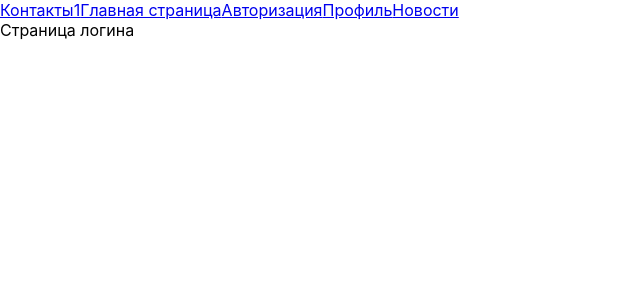
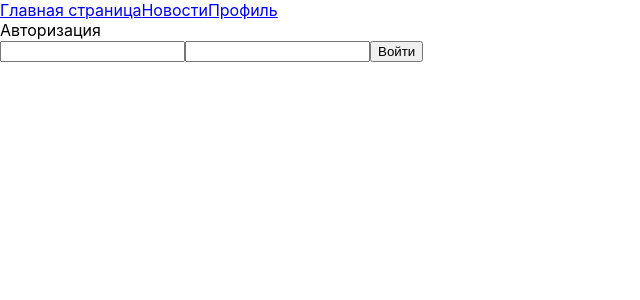
Before and after one commit to Azat74/maxpfrontend-tz1, a React (Create React App) app: page /login in a window 1280 px wide. Shown: the top 300 px of the page, without its empty margins (0-640 px from the left). Built offline with nearby package versions, Linux system fonts and the light colour scheme; the HTML template or start-up script is replaced by a standard one.

Commit message:
начал работу над аутентификацией

```diff
--- a/src/App.jsx
+++ b/src/App.jsx
@@ -5,7 +5,13 @@ import LoginPage from './components/pages/loginPage/loginPage'
 import ProfilePage from './components/pages/profilePage/profilePage'
 import NewsPage from './components/pages/newsPage/newsPage'
 import Page404 from './components/pages/page404/page404'
-import { BrowserRouter as Router, Route, Link, Switch } from 'react-router-dom'
+import {
+  BrowserRouter as Router,
+  Route,
+  Link,
+  Switch,
+  Redirect
+} from 'react-router-dom'
 
 const renderRoutes = routes => {
   return (
@@ -13,19 +19,61 @@ const renderRoutes = routes => {
       {[
         ...routes.map(route => {
           const exact = route.path === '/' ? true : false
+          if (!route.private) {
             return (
               <Route
                 path={route.path}
                 exact={exact}
-              render={props => (
-                <route.component {...props} routes={route.routes} />
-              )}
+                render={props => <route.component {...props} />}
               />
             )
+          } else {
+            return (
+              <PrivateRoute
+                path={route.path}
+                exact={exact}
+                component={route.component}
+              />
+            )
+          }
         }),
         <Route render={Page404} />
       ]}
     </Switch>
+  )
+}
+
+const adminUser = { login: 'Admin', password: 12345 }
+
+const fakeAuth = {
+  isAuthenticated: false,
+  authenticate(cb) {
+    this.isAuthenticated = true
+    setTimeout(cb, 100) // fake async
+  },
+  signout(cb) {
+    this.isAuthenticated = false
+    setTimeout(cb, 100)
+  }
+}
+
+function PrivateRoute({ component: Component, ...rest }) {
+  return (
+    <Route
+      {...rest}
+      render={props =>
+        fakeAuth.isAuthenticated ? (
+          <Component {...props} />
+        ) : (
+          <Redirect
+            to={{
+              pathname: '/login',
+              state: { from: props.location }
+            }}
+          />
+        )
+      }
+    />
   )
 }
 
@@ -43,7 +91,8 @@ const routes = [
   {
     path: '/profile',
     component: ProfilePage,
-    name: 'Профиль'
+    name: 'Профиль',
+    private: true
   },
   {
     path: '/news',
@@ -59,14 +108,15 @@ class App extends Component {
         <div className="App">
           <header className="header">
             <nav>
-              <Link key="contact1" to="/login1">
-                Контакты1
+              <Link key="/" to="/">
+                Главная страница
               </Link>
-              {routes.map(item => (
-                <Link key={item.path} to={item.path}>
-                  {item.name}
+              <Link key="/news" to="/news">
+                Новости
               </Link>
-              ))}
+              <Link key="/profile" to="/profile">
+                Профиль
+              </Link>
             </nav>
           </header>
           <main>{renderRoutes(routes)}</main>
--- a/src/components/pages/loginPage/loginPage.jsx
+++ b/src/components/pages/loginPage/loginPage.jsx
@@ -1,5 +1,14 @@
 import React from 'react'
 
 export default function LoginPage(props) {
-  return <div className="login-page">Страница логина</div>
+  return (
+    <div className="login-page">
+      Авторизация
+      <form>
+        <input required />
+        <input type="password" required minLength="5" />
+        <button>Войти</button>
+      </form>
+    </div>
+  )
 }
```
Also changed, not shown: src/components/decorators/authDecorator.jsx (added, +10 -0 lines). Lines whose indentation alone changed are shown as unchanged.
